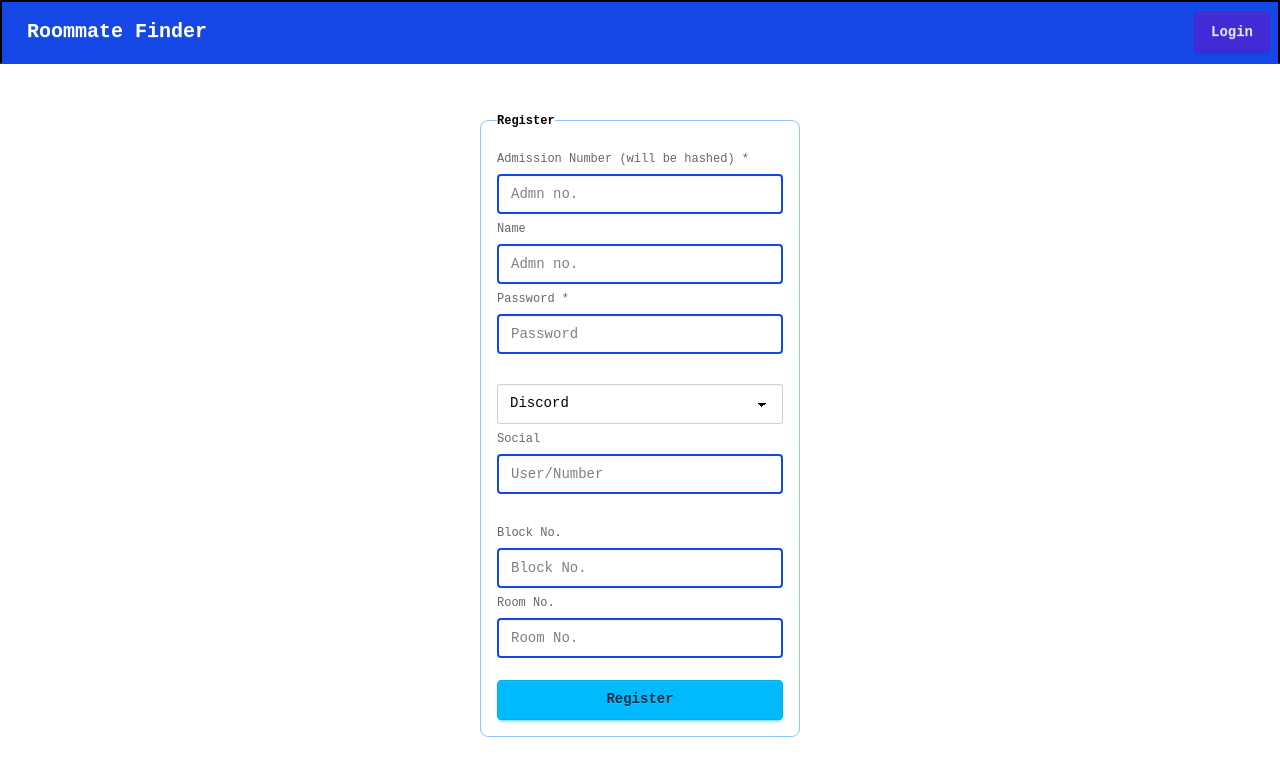
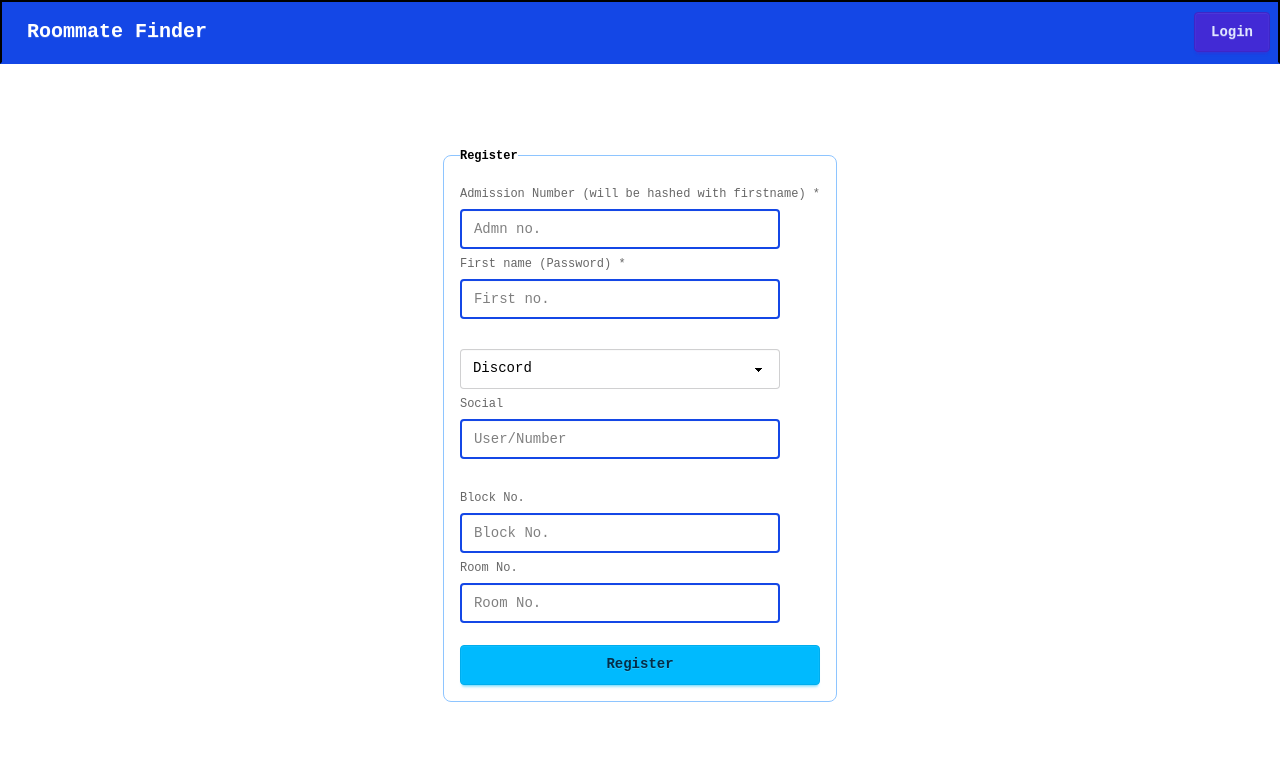
Before and after one commit to null-Exception1/roommatefinder, a Next.js app in the folder roomate-finder/: page /register in a window 1280 px wide. Shown: the top 776 px of the page. Built offline with nearby package versions, Linux system fonts and the light colour scheme.

Commit message:
full go backend added

```diff
--- a/roomate-finder/src/app/register/page.js
+++ b/roomate-finder/src/app/register/page.js
@@ -8,15 +8,12 @@ export default function Login() {
 
           <legend className="fieldset-legend text-black">Register</legend>
 
-          <label className="label">Admission Number (will be hashed) * </label>
+          <label className="label">Admission Number (will be hashed with firstname) * </label>
           <input type="email" className="input bg-white border-2 border-blue-700 outline-blue-700" placeholder="Admn no." />
 
-          <label className="label">Name </label>
-          <input type="email" className="input bg-white border-2 border-blue-700 outline-blue-700" placeholder="Admn no." />
+          <label className="label">First name (Password) *</label>
+          <input type="email" className="input bg-white border-2 border-blue-700 outline-blue-700" placeholder="First no." />
 
-
-          <label className="label">Password * </label>
-          <input type="password" className="input bg-white border-2 border-blue-700 outline-blue-700" placeholder="Password" />
           <br />
           <select defaultValue="Social" className="select bg-white text-black">
             <option className="bg-white text-black">Discord</option>
```
Also changed, not shown: 1 other file (tests, documents, lock files or other folders).
